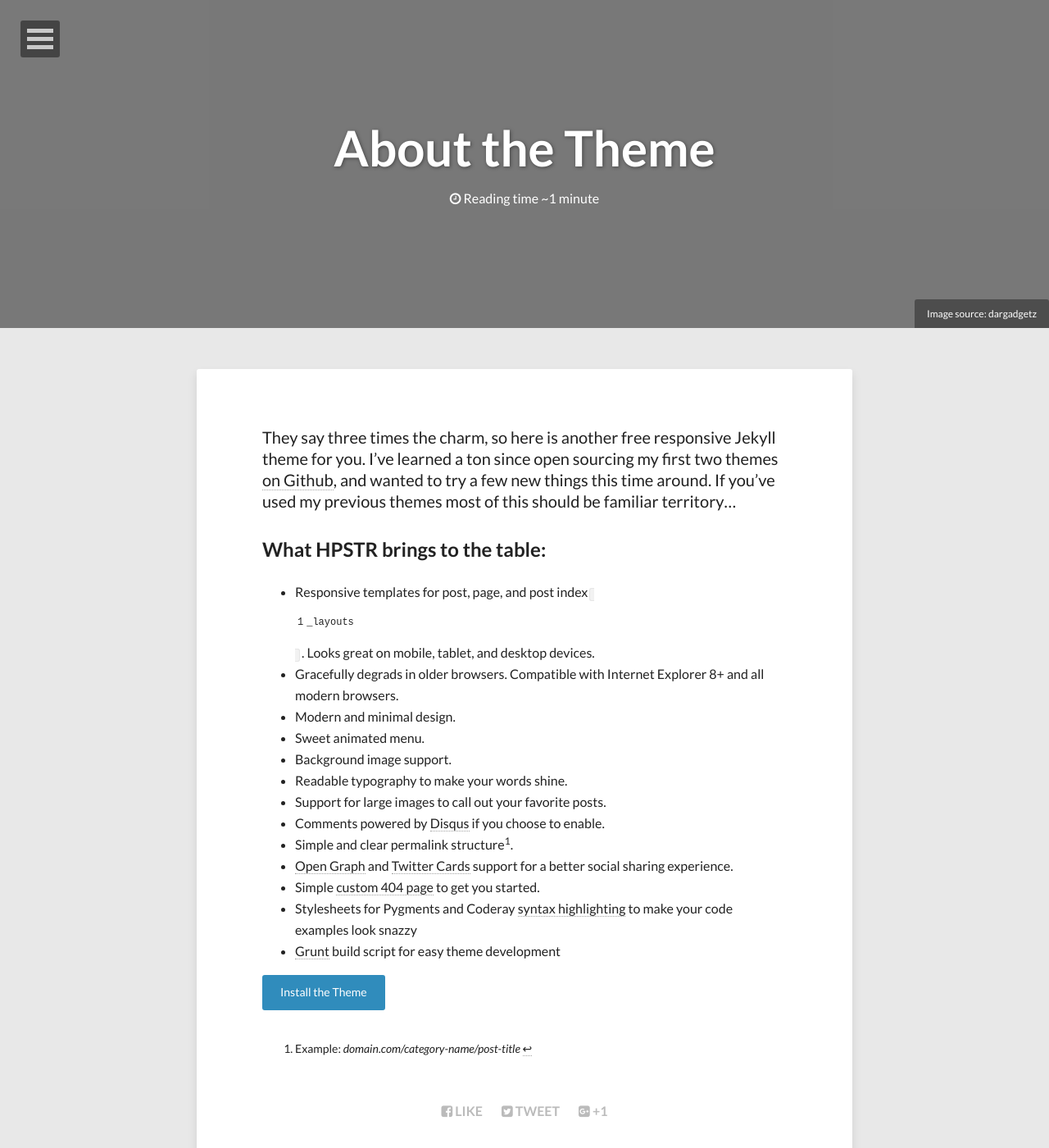
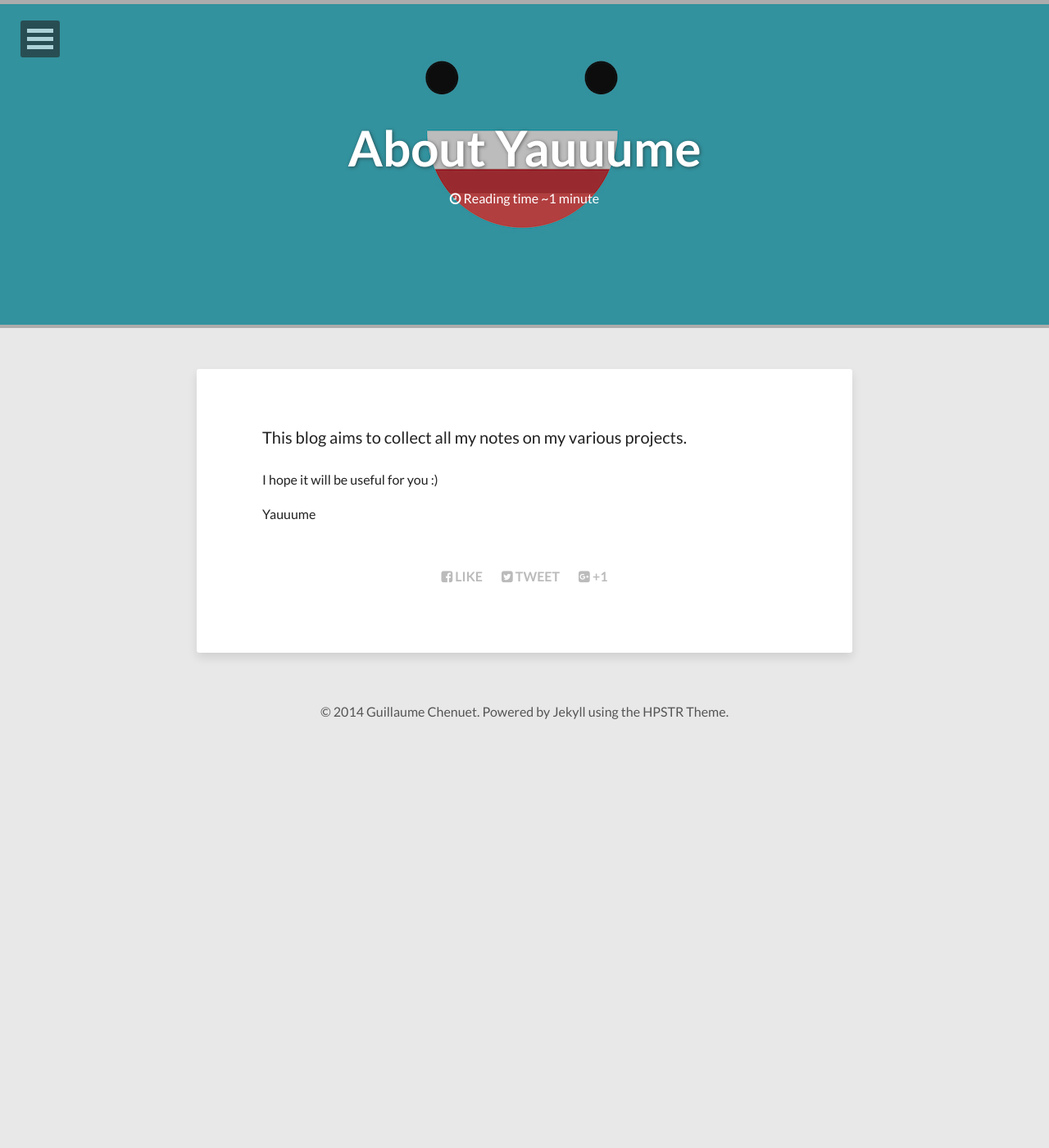
Before and after one commit to gchenuet/gchenuet.github.io, a Jekyll site: the page built from about.md, in a window 1280 px wide and 1400 px high. Shown: the whole window at 82% size. Built offline with Jekyll 4.4.1, drawn with Linux system fonts in a browser that asks for light colours; nearby versions of some CDN libraries.

Commit message:
Adding about page

```diff
--- a/about.md
+++ b/about.md
@@ -1,33 +1,15 @@
 ---
 layout: page
 permalink: /about/
-title: About the Theme
-tags: [Jekyll, theme, modern, minimal, responsive]
+title: About Yauuume
+tags: [Yauuume, Guillaume, Chenuet, Openstack, Administrator, Network]
 image:
-  feature: abstract-5.jpg
-  credit: dargadgetz
-  creditlink: http://www.dargadgetz.com/ios-7-abstract-wallpaper-pack-for-iphone-5-and-ipod-touch-retina/
+  feature: wallpaper.jpg
 share: true
 ---
 
-They say three times the charm, so here is another free responsive Jekyll theme for you. I've learned a ton since open sourcing my first two themes [on Github](http://github.com/mmistakes), and wanted to try a few new things this time around. If you've used my previous themes most of this should be familiar territory...
+This blog aims to collect all my notes on my various projects.
 
-## What HPSTR brings to the table:
+I hope it will be useful for you :)
 
-* Responsive templates for post, page, and post index `_layouts`. Looks great on mobile, tablet, and desktop devices.
-* Gracefully degrads in older browsers. Compatible with Internet Explorer 8+ and all modern browsers.
-* Modern and minimal design.
-* Sweet animated menu.
-* Background image support.
-* Readable typography to make your words shine.
-* Support for large images to call out your favorite posts.
-* Comments powered by [Disqus](http://disqus.com) if you choose to enable.
-* Simple and clear permalink structure[^1].
-* [Open Graph](https://developers.facebook.com/docs/opengraph/) and [Twitter Cards](https://dev.twitter.com/docs/cards) support for a better social sharing experience.
-* Simple [custom 404 page]({{ site.url }}/404.html) to get you started.
-* Stylesheets for Pygments and Coderay [syntax highlighting]({{ site.url }}/code-highlighting-post/) to make your code examples look snazzy
-* [Grunt](http://gruntjs.com) build script for easy theme development
-
-<div markdown="0"><a href="{{ site.url }}/theme-setup" class="btn btn-info">Install the Theme</a></div>
-
-[^1]: Example: *domain.com/category-name/post-title*
+Yauuume
```
Also changed, not shown: _posts/2014-10-22-useful-commands-for-web-services.markdown (+19 -0 lines).
